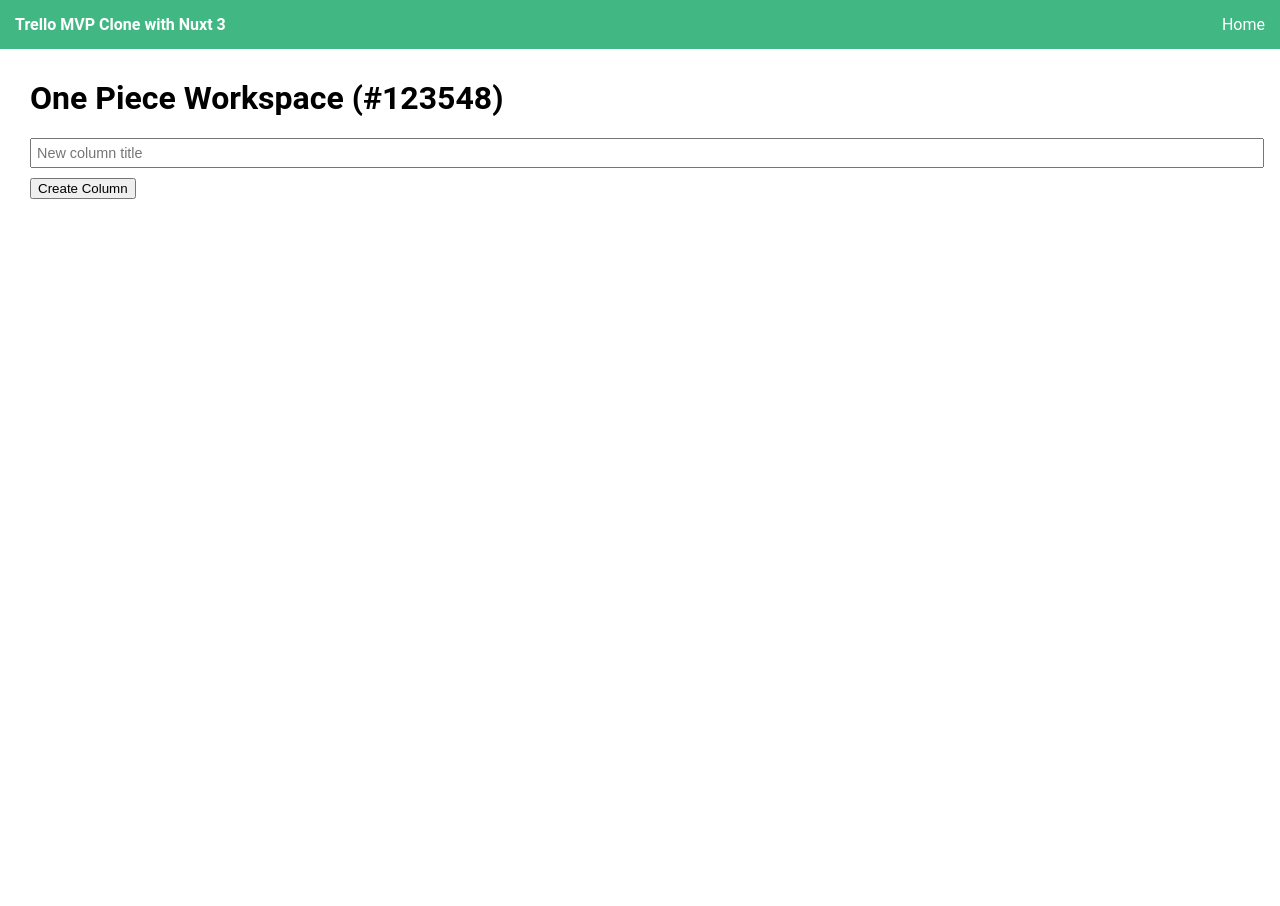
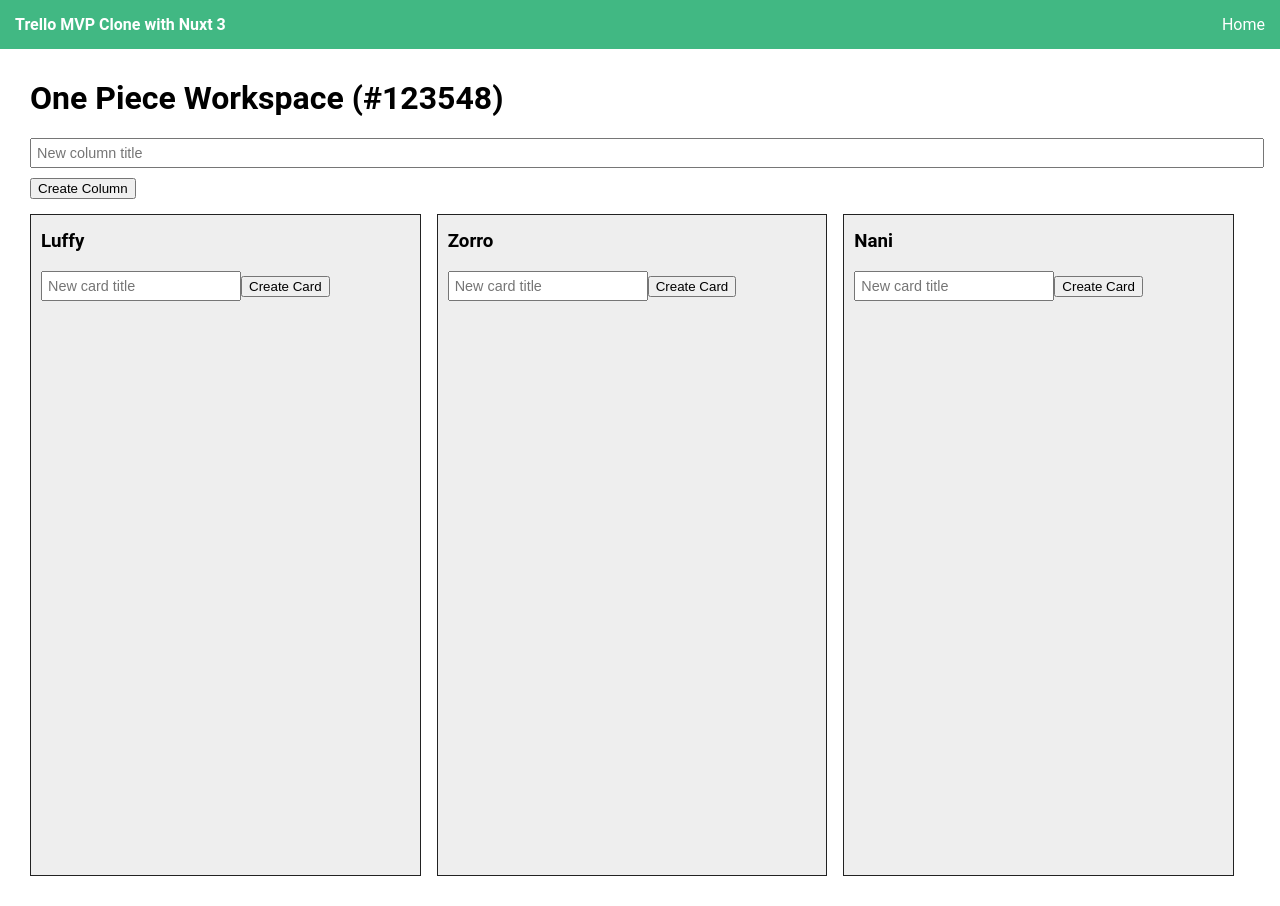
Before and after one commit to bencodezen/nuxt-3-trello-mvp, a Nuxt app: page /workspace/123548 in a window 1280 px wide. Before the commit the page ends 800 px from the top, so only its background shows below. Built offline with nearby package versions, Linux system fonts and the light colour scheme.

Commit message:
feature: scaffold basic column data with migration ui dropdown

```diff
--- a/pages/workspace/[id].vue
+++ b/pages/workspace/[id].vue
@@ -11,7 +11,23 @@
     newColumnName: '',
     workspaceName: '',
     board: {
-      columns: []
+      columns: [
+        {
+          columnName: 'Luffy',
+          newItemName: '',
+          items: []
+        },
+        {
+          columnName: 'Zorro',
+          newItemName: '',
+          items: []
+        },
+        {
+          columnName: 'Nani',
+          newItemName: '',
+          items: []
+        }
+      ]
     }
   }),
   methods: {
@@ -80,7 +96,21 @@
           </button>
           <ul style="margin: 0; padding: 0">
             <li v-for="item in column.items" :key="item.id" class="base-card">
-              {{ item.name }}
+              <h4 style="margin-top: 0">{{ item.name }}</h4>
+              <select
+                name="luffy-migrate-list"
+                id="luffy-migrate-list"
+                style="padding: 5px; width: 100%; margin-bottom: 10px"
+              >
+                <option
+                  v-for="column in board.columns"
+                  :key="`migrate-${column.columnName}`"
+                  :value="column.columnName"
+                >
+                  {{ column.columnName }}
+                </option>
+              </select>
+              <button>Migrate</button>
             </li>
           </ul>
         </section>
```
